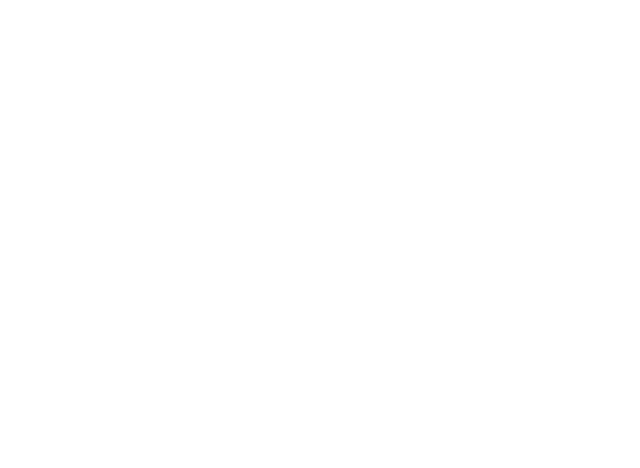
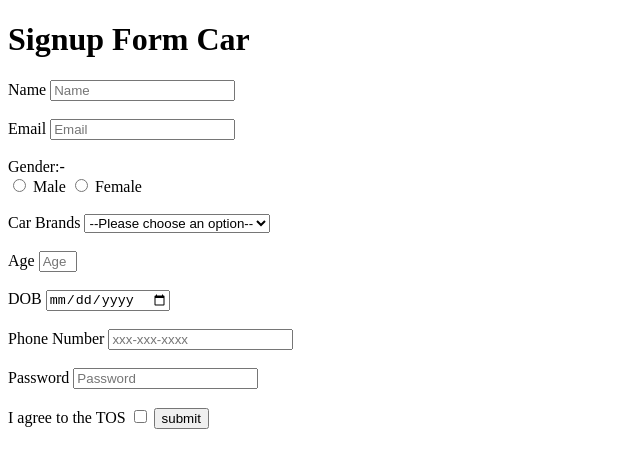
Before and after one commit to acciojob/signup-form-car-Jaisonu19, a website: page main.html in a window 1280 px wide. Shown: the whole page, without its empty margins (0-640 px from the left). Drawn offline with Linux system fonts and the light colour scheme.

Commit message:
created a submission

```diff
--- a/main.html
+++ b/main.html
@@ -7,6 +7,47 @@
 </head>
 
 <body>
+	 <h1>Signup Form Car</h1>
+    <form action="/submit>
+		<label for="Name">Name</label>
+		<input type="text" name="Name" id="#name" required placeholder="Name">
+		<br>
+		<br>
+		<label for="Email">Email</label>
+        <input type="text" name="Email" id="#email" required placeholder="Email">
+		<br><br>
+        <label for="Gender">Gender:-</label>
+		<br>
+        <input type="radio" name="Gender" id="#gender_m" required>
+		<label for="Gender">Male</label>
+		<input type="radio" name="Gender" id="gender_f" required>
+		<label for="Gender">Female</label>
+		<br><br>
+		<label for="Car Brands">Car Brands</label>
+		<select name="Car Brands" id="#cars" required>
+			<option value="Car">--Please choose an option--</option>
+			<option value="Car">BMW</option>
+            <option value="Car">Audi</option>
+            <option value="Car">Mercedez</option>
+            <option value="Car">creta</option>
+		</select>
+		 <br><br>
+        <label for="Age">Age</label>
+        <input type="text" name="Age" id="#age" style="width: 30px" placeholder="Age" required>
+		<br><br>
+        <label for="DOB">DOB</label>
+        <input type="date" name="DOB" id="#dob" required>
+		<br><br>
+        <label for="Phone Number">Phone Number</label>
+        <input type="text" name="Phone Number" id="#tel" placeholder="xxx-xxx-xxxx">
+		<br><br>
+        <label for="Password">Password</label>
+        <input type="text" name="Password" id="#password" placeholder="Password" required>
+		 <br><br>
+        <label for="I agree to the TOS.">I agree to the TOS</label>
+        <input type="checkbox" name="I agree to the TOS" id="I agree to the TOS" required>
+		 <button>submit</button>
+    </form>
 	<!-- the entire body must be written by student -->
     <script type="text/javascript" src="./script.js">
 </script>
```
